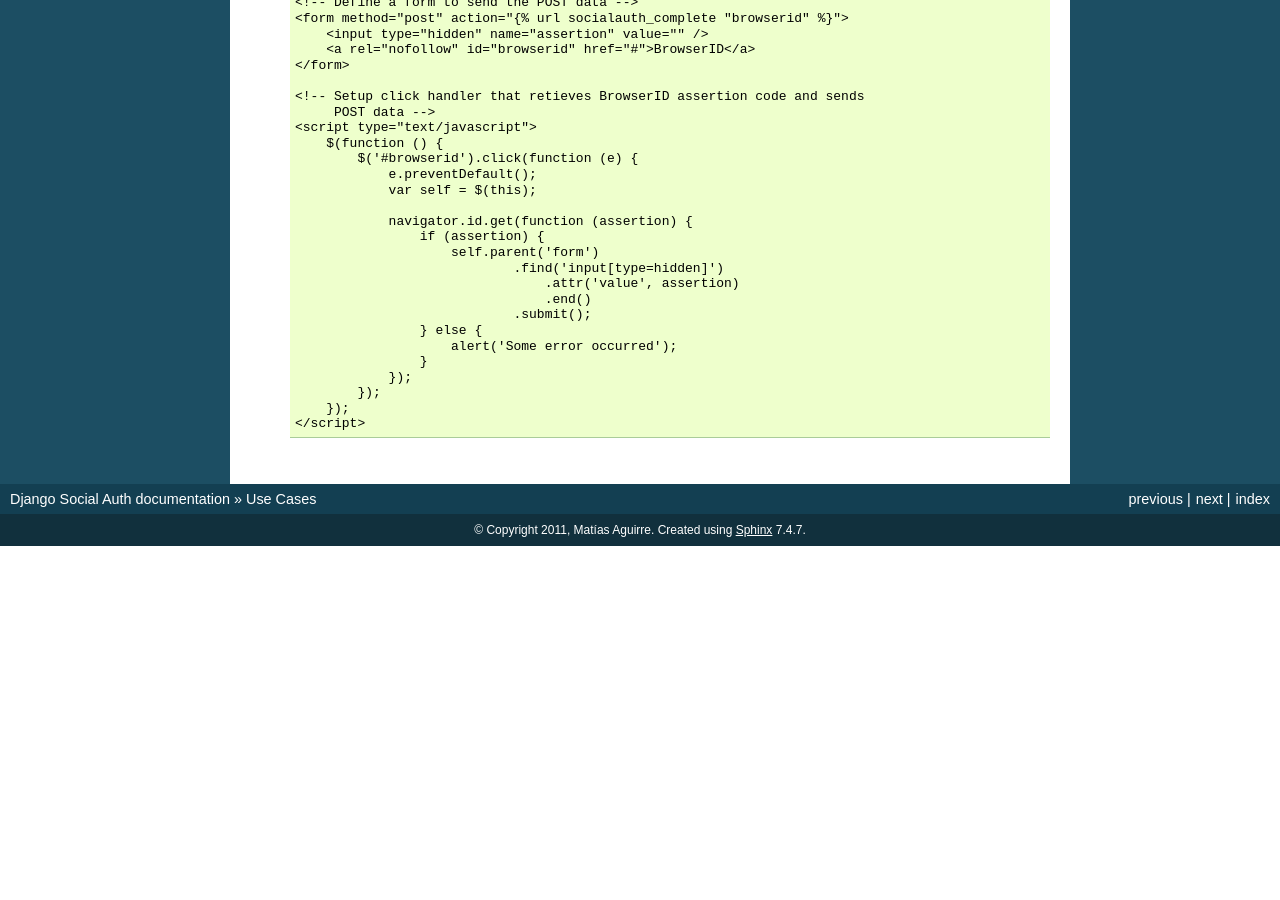
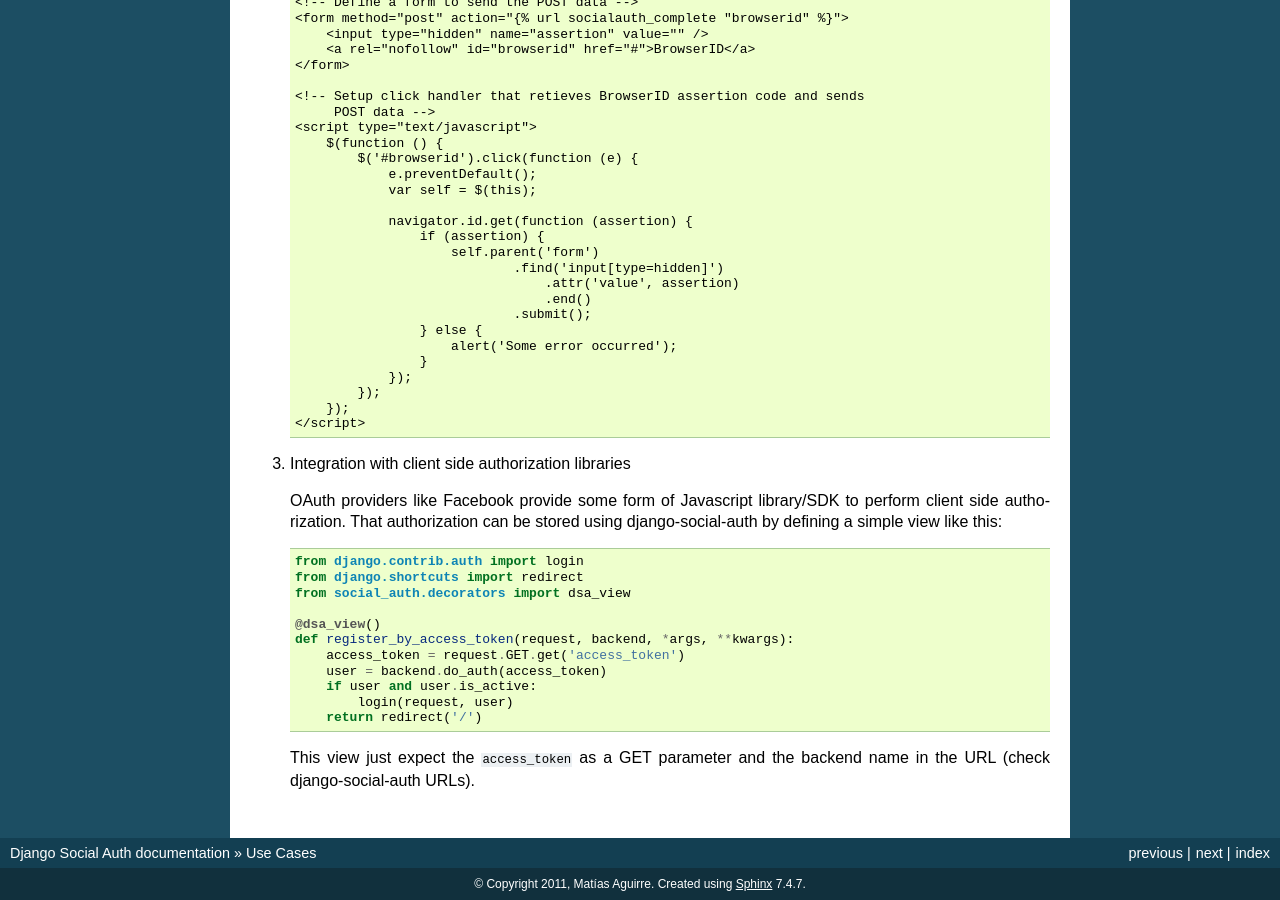
Before and after one commit to devs-cloud/django-social-auth-module, a Sphinx documentation site: the page built from doc/use_cases.rst, in a window 1280 px wide and 900 px high, scrolled down 584 px. Built offline with Sphinx 7.4.7, drawn with Linux system fonts in a browser that asks for light colours; before the commit the page ends 1130 px from its top, so only the background shows below that.

Commit message:
Small doc about register-by-access-token feature

```diff
--- a/doc/use_cases.rst
+++ b/doc/use_cases.rst
@@ -58,3 +58,25 @@ Some particular use cases are listed below.
             });
         });
     </script>
+
+
+3. Integration with client side authorization libraries
+
+   OAuth providers like Facebook provide some form of Javascript library/SDK to
+   perform client side authorization. That authorization can be stored using
+   django-social-auth by defining a simple view like this::
+
+    from django.contrib.auth import login
+    from django.shortcuts import redirect
+    from social_auth.decorators import dsa_view
+
+    @dsa_view()
+    def register_by_access_token(request, backend, *args, **kwargs):
+        access_token = request.GET.get('access_token')
+        user = backend.do_auth(access_token)
+        if user and user.is_active:
+            login(request, user)
+        return redirect('/')
+
+   This view just expect the ``access_token`` as a GET parameter and the
+   backend name in the URL (check django-social-auth URLs).
```
